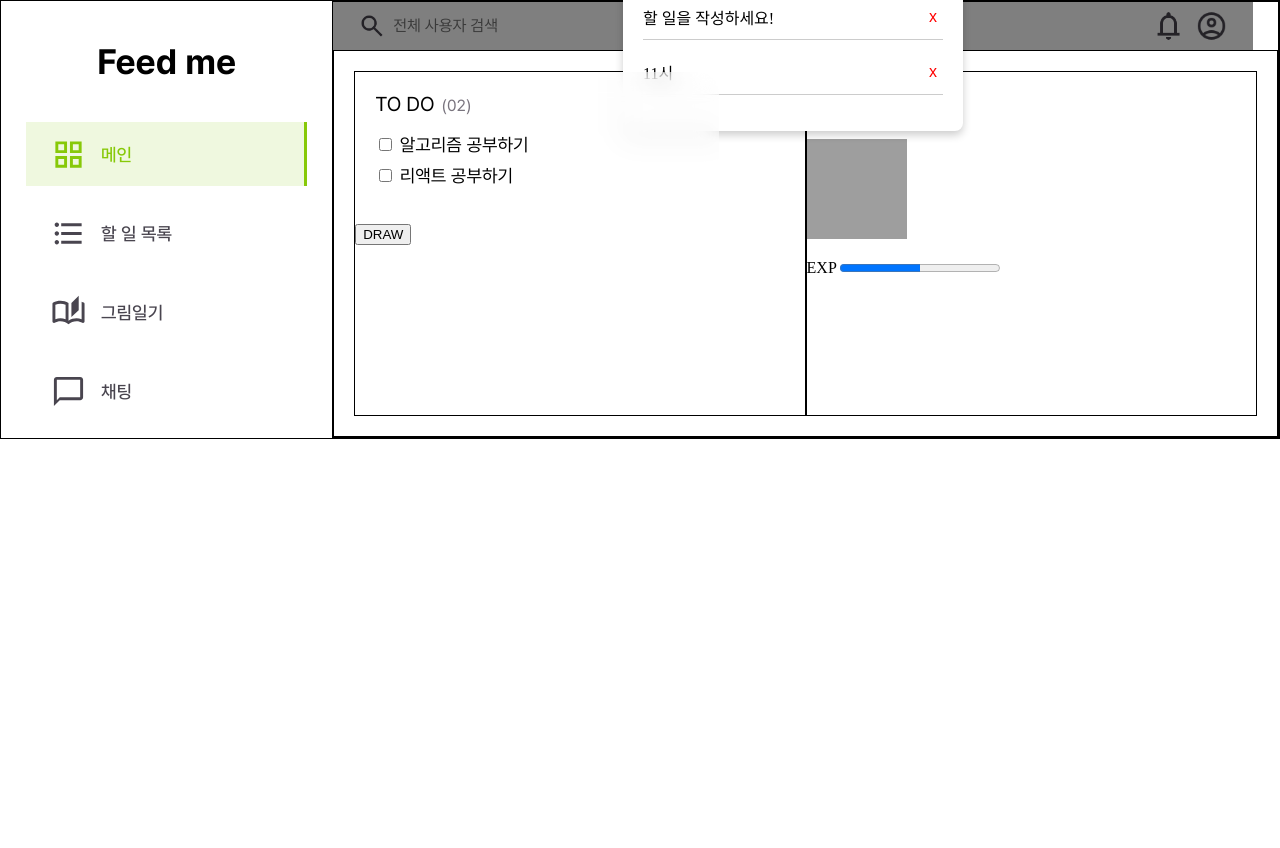
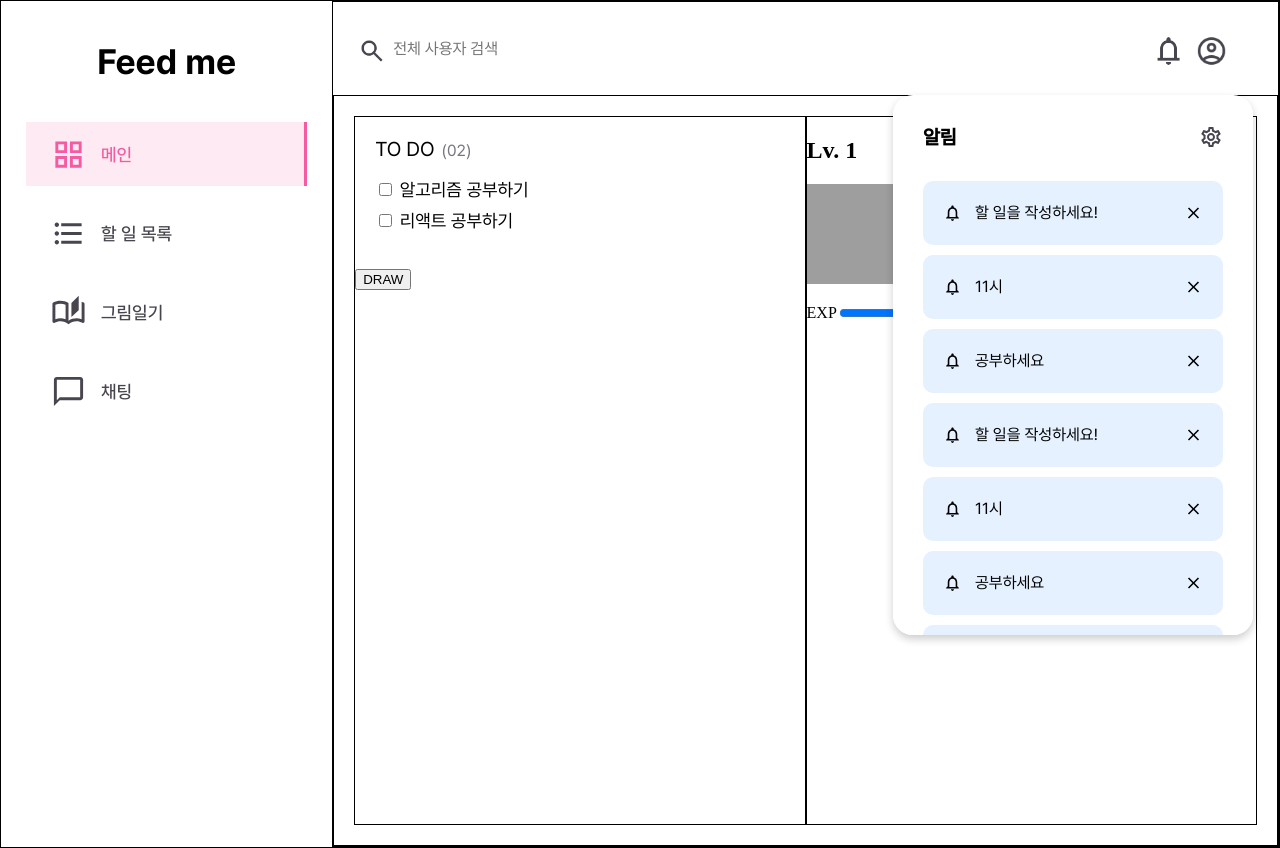
Before and after one commit to homoonshi/FeedMe, a React (Create React App) app in the folder Front-feedme/: page /Todo in a window 1280 px wide. Both pictures are taken after a click on the element 1163 px from the left and 28 px from the top of the page. Before the commit the page ends 800 px from the top, so only its background shows below. Built offline with nearby package versions, Linux system fonts and the light colour scheme; grey boxes are pictures that could not be loaded; what react-social-login-buttons would draw is missing.

Commit message:
Design: intro ani, sidebar color, notice page

```diff
--- a/Front-feedme/package.json
+++ b/Front-feedme/package.json
@@ -14,8 +14,10 @@
     "@testing-library/jest-dom": "^5.17.0",
     "@testing-library/react": "^13.4.0",
     "@testing-library/user-event": "^13.5.0",
+    "antd": "^5.20.0",
     "axios": "^1.7.2",
     "date-fns": "^3.6.0",
+    "dayjs": "^1.11.12",
     "framer-motion": "^11.3.12",
     "qs": "^6.12.3",
     "quill": "^2.0.2",
--- a/Front-feedme/src/components/Diary/DiaryPic.jsx
+++ b/Front-feedme/src/components/Diary/DiaryPic.jsx
@@ -163,7 +163,7 @@ const ThumbnailWrapper = styled.div`
     width: 55px;
     height: 55px;
     border-radius: 25px;
-    background-color: #FF5F5F;
+    background-color: #F55BA2;
   }
 `;
 
--- a/Front-feedme/src/components/Main/Sidebar.css
+++ b/Front-feedme/src/components/Main/Sidebar.css
@@ -9,6 +9,7 @@
 
 .SidebarLogo {
     text-align: center;
+    cursor: pointer;
 }
 
 .SidebarLogo>h2 {
@@ -39,7 +40,7 @@
     height: 8vh;
     margin-bottom: 15px;
     cursor: pointer; /* Added cursor to indicate clickability */
-    transition: background-color 0.4s, color 0.4s, transform 0.4s; /* Added transition */
+    transition: background-color 0.3s, color 0.3s, transform 0.3s; /* Added transition */
 }
 
 .SidebarList .menu:hover {
@@ -52,7 +53,7 @@
     margin-right: 15px;
     margin-left: 25px;
     color: #49454F;
-    transition: color 0.4s; /* Added transition */
+    transition: color 0.3s; /* Added transition */
 }
 
 #SidebarBack {
@@ -63,5 +64,4 @@
     color: rgba(255, 255, 255, 0.0);
     height: 100%;
     margin-left: auto;
-    background-color: #87C908;
 }
--- a/Front-feedme/src/components/Main/Sidebar.jsx
+++ b/Front-feedme/src/components/Main/Sidebar.jsx
@@ -9,16 +9,20 @@ import ChatBubbleOutlineOutlinedIcon from '@mui/icons-material/ChatBubbleOutline
 
 const Sidebar = () => {
   const [active, setActive] = useState('/Main');
-  // const navigate = useNavigate(); // 페이지 이동을 위해 useNavigate 훅 사용
+  const navigate = useNavigate(); // 페이지 이동을 위해 useNavigate 훅 사용
 
   const handleClick = (path) => {
     setActive(path);
     // navigate(path); // 지정된 경로로 페이지 이동
   };
 
+  const clickLogo = () => {
+    navigate('/');
+  }
+
   return (
     <div className='SidebarBack'>
-      <div className='SidebarLogo'>
+      <div className='SidebarLogo' onClick={clickLogo}>
         <h2>Feed me</h2>
       </div>
       <div className='SidebarList'>
--- a/Front-feedme/src/components/Main/SidebarMenu.jsx
+++ b/Front-feedme/src/components/Main/SidebarMenu.jsx
@@ -7,19 +7,19 @@ const Menu = ({ icon: Icon, des, link, isActive, onClick }) => {
         <div
             onClick={onClick}
             style={{
-                backgroundColor: isActive ? 'rgba(135, 201, 8, 0.13)' : 'transparent',
-                color: isActive ? '#87C908' : '#49454F'
+                backgroundColor: isActive ? 'rgba(245, 91, 162, 0.13)' : 'transparent',
+                color: isActive ? '#F55BA2' : '#49454F'
             }}
         >
             <div className='menu'>
             <Icon
                 className='menu-icon'
-                style={{ color: isActive ? '#87C908' : '#49454F' }}
+                style={{ color: isActive ? '#F55BA2' : '#49454F' }}
             />
             <Link
                 style={{
                     fontFamily: 'PretendardM',
-                    color: isActive ? '#87C908' : '#49454F',
+                    color: isActive ? '#F55BA2' : '#49454F',
                 }}
                 to={des}
             >
@@ -28,7 +28,7 @@ const Menu = ({ icon: Icon, des, link, isActive, onClick }) => {
             </div>
             <span
                 id='SidebarLine'
-                style={{ backgroundColor: isActive ? '#87C908' : 'transparent' }}
+                style={{ backgroundColor: isActive ? '#F55BA2' : 'transparent' }}
             >|</span>
         </div>
     );
--- a/Front-feedme/src/components/Notice/NotificationModal.css
+++ b/Front-feedme/src/components/Notice/NotificationModal.css
@@ -1,21 +1,33 @@
 .NoticeModal {
-    position: fixed;
+    /* position: fixed; */
     top: 0;
     left: 0;
     width: 100%;
     height: 100%;
-    background: rgba(0, 0, 0, 0.5);
     display: flex;
-    justify-content: center;
-    align-items: center;
+    justify-content: end;
+    align-items: start;
+    font-family: 'PretendardR';
 }
 
 .NoticeContent {
     background: white;
-    padding: 20px;
-    border-radius: 8px;
+    padding: 30px;
+    border-radius: 20px;
     box-shadow: 0 4px 8px rgba(0, 0, 0, 0.2);
     width: 300px;
+    max-height: 60vh;
+    /* 최대 높이 설정 */
+    overflow-y: auto;
+    /* 세로 스크롤 허용 */
+    overflow-x: hidden;
+}
+
+.NoticeTitle {
+    font-size: 13px;
+    display: flex;
+    justify-content: space-between;
+    font-family: 'PretendardM';
 }
 
 .NoticeContent h2 {
@@ -29,15 +41,40 @@
 
 .NoticeContent li {
     display: flex;
-    justify-content: space-between;
-    padding: 10px 0;
-    border-bottom: 1px solid #ccc;
+    align-items: center;
+    padding: 20px;
+    background-color: rgba(55, 149, 255, 0.13);
+    border-radius: 10px;
 }
 
 .NoticeButton {
-    background: none;
-    border: none;
     cursor: pointer;
-    color: red;
+    color: black;
+}
+
+.SettingOnOff {
+    display: flex;
+    align-items: center;
+    justify-content: space-between;
+    font-family: 'PretendardR';
     font-size: 16px;
 }
+
+/* Webkit 기반 브라우저 (Chrome, Safari) */
+.NoticeContent::-webkit-scrollbar {
+    width: 10px;
+    /* 스크롤바의 너비 */
+}
+
+.NoticeContent::-webkit-scrollbar-thumb {
+    background-color: rgba(0, 0, 0, 0.5);
+    border-radius: 20px;
+}
+
+/* .NoticeContent::-webkit-scrollbar-track {
+    background-color: rgba(0, 0, 0, 0);
+} */
+
+.NoticeContent::-webkit-scrollbar-thumb:hover {
+    background: #555;
+}
--- a/Front-feedme/src/components/Notice/NotificationModal.jsx
+++ b/Front-feedme/src/components/Notice/NotificationModal.jsx
@@ -1,29 +1,101 @@
 import React, { useState } from 'react';
 import './NotificationModal.css';
+import SettingsOutlinedIcon from '@mui/icons-material/SettingsOutlined';
+import ArrowBackIosNewOutlinedIcon from '@mui/icons-material/ArrowBackIosNewOutlined';
+import Switch from '@mui/material/Switch';
+import { TimePicker } from 'antd';
+import dayjs from 'dayjs';
+import customParseFormat from 'dayjs/plugin/customParseFormat';
+import CloseIcon from '@mui/icons-material/Close';
+import NotificationsNoneOutlinedIcon from '@mui/icons-material/NotificationsNoneOutlined';
+dayjs.extend(customParseFormat);
+
+const label = { inputProps: { 'aria-label': 'Color switch demo' } };
+const format = 'HH:mm';
 
 const NotificationModal = ({ onClose }) => {
   const [notifications, setNotifications] = useState([
     "할 일을 작성하세요!",
-    "11시"
+    "11시",
+    "공부하세요",
+    "할 일을 작성하세요!",
+    "11시",
+    "공부하세요",
+    "할 일을 작성하세요!",
+    "11시",
+    "공부하세요",
+    "할 일을 작성하세요!",
+    "11시",
+    "공부하세요","할 일을 작성하세요!",
+    "11시",
+    "공부하세요","할 일을 작성하세요!",
+    "11시",
+    "공부하세요",
+
   ]);
+  const [isSettingsMode, setIsSettingsMode] = useState(false);
+  const [isSwitchOn, setIsSwitchOn] = useState(true); // Switch 상태 관리
 
   const handleDelete = (index) => {
     const newNotifications = notifications.filter((_, i) => i !== index);
     setNotifications(newNotifications);
   };
 
+  const toggleSettingsMode = () => {
+    setIsSettingsMode(!isSettingsMode);
+  };
+
+  const handleSwitchChange = () => {
+    setIsSwitchOn(!isSwitchOn);
+  };
+
   return (
     <div className="NoticeModal" onClick={onClose}>
       <div className="NoticeContent" onClick={(e) => e.stopPropagation()}>
-        <h2>알림</h2>
+        <div className='NoticeTitle'>
+          <h2>{isSettingsMode ? '알림 설정' : '알림'}</h2>
+          {isSettingsMode ? (
+            <ArrowBackIosNewOutlinedIcon
+            style={{
+              color: '#49454F'
+            }}
+            onClick={toggleSettingsMode} />
+          ) : (
+            <SettingsOutlinedIcon
+            style={{
+              color: '#49454F'
+            }}
+            onClick={toggleSettingsMode} />
+          )}
+        </div>
+        {isSettingsMode ? (
+          <div className="SettingsContent">
+            <div className='SettingOnOff'>
+              <p>알림 받기</p>
+              <Switch {...label} checked={isSwitchOn} onChange={handleSwitchChange} />
+            </div>
+            <TimePicker defaultValue={dayjs('12:08', format)} format={format} disabled={!isSwitchOn} />
+          </div>
+        ) : (
           <ul>
             {notifications.map((notification, index) => (
               <li key={index}>
+                <NotificationsNoneOutlinedIcon
+                style={{
+                  width: "19px",
+                  marginRight: "13px"
+                }}/>
                 <span>{notification}</span>
-              <button className="NoticeButton" onClick={() => handleDelete(index)}>x</button>
+                <CloseIcon
+                style={{
+                  width: "19px",
+                  marginLeft: "auto"
+                }}
+                className="NoticeButton" onClick={() => handleDelete(index)}/>
               </li>
             ))}
           </ul>
+        )}
       </div>
     </div>
   );
--- a/Front-feedme/src/pages/Intro.css
+++ b/Front-feedme/src/pages/Intro.css
@@ -20,11 +20,38 @@
     justify-content: space-between;
 }
 
+/* @keyframes waveAnimation {
+    0%, 100% {
+      transform: translateY(0);
+    }
+    50% {
+      transform: translateY(-10px);
+    }
+  } */
+
+  @keyframes waveRise {
+    0% {
+      transform: translateY(0);
+      opacity: 0;
+    }
+    50% {
+      transform: translateY(-20px); /* 글자를 위로 20px 이동 */
+      opacity: 1; /* 투명도 증가 */
+    }
+    100% {
+      transform: translateY(0);
+      opacity: 0; /* 투명도로 물결이 차오르는 느낌을 연출 */
+    }
+  }
+
 .IntroLogo {
     color: white;
     text-shadow: 0 2px 3px rgba(0, 0, 0, 0.17), 0 0 4px rgba(0, 0, 0, 0.08);
     margin: 152px 0px;
     font-family: 'PretendardB';
+    display: inline-block;
+    /* animation: waveAnimation 2s ease-in-out infinite; */
+    animation: waveRise 3s ease-in-out infinite;
 }
 
 
--- a/Front-feedme/src/pages/Login.css
+++ b/Front-feedme/src/pages/Login.css
@@ -95,6 +95,6 @@
 
 .LoginSignup {
   margin-left: 10px;
-  color: #9E69FA;
+  color: #F55BA2  ;
   font-family: 'PretendardM';
 }
--- a/Front-feedme/src/pages/Main.css
+++ b/Front-feedme/src/pages/Main.css
@@ -5,6 +5,7 @@
   justify-content: center;
   align-items: center;
   position: relative;
+  overflow-y: hidden;
 }
 
 .Main::before {
```
Also changed, not shown: 1 other file (tests, documents, lock files or other folders). Lines whose indentation alone changed are shown as unchanged.
